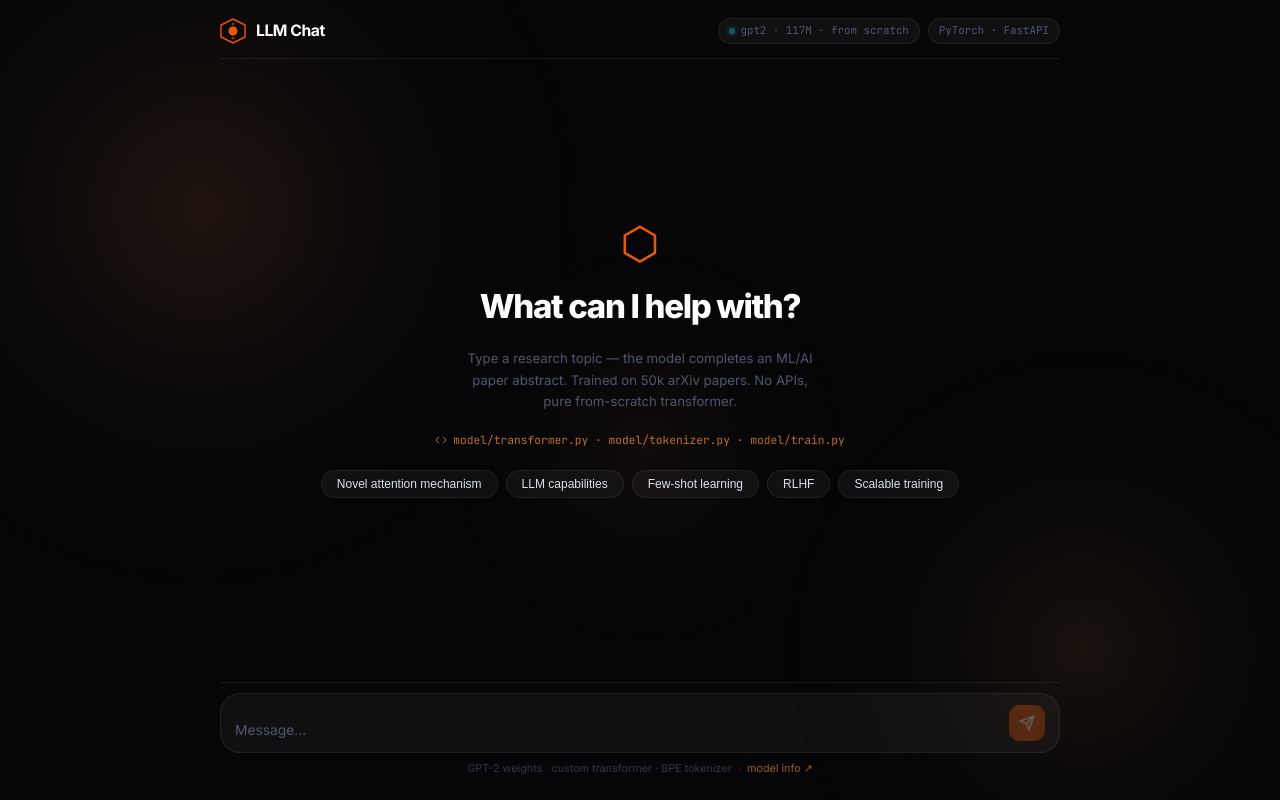
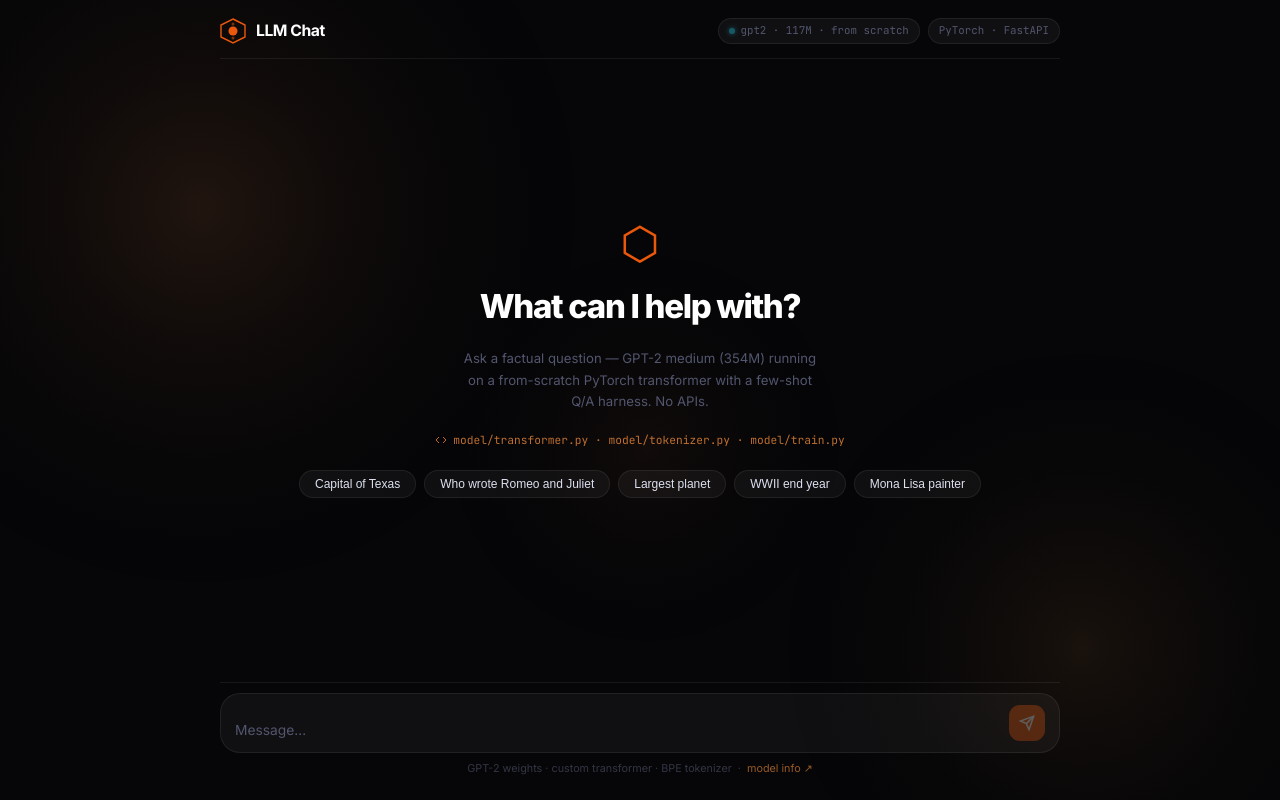
Before and after one commit to Ofunrein/llm-chat, a FastAPI app: page / in a window 1280 px wide. Run offline with FastAPI, Linux system fonts and the light colour scheme.

Commit message:
ui: replace arXiv landing copy with QA chips matching deployed gpt2-medium

```diff
--- a/templates/index.html
+++ b/templates/index.html
@@ -108,17 +108,17 @@
     <div class="welcome" id="welcome">
       <div class="welcome-glyph">⬡</div>
       <h1>What can I help with?</h1>
-      <p class="welcome-sub">Type a research topic — the model completes an ML/AI paper abstract. Trained on 50k arXiv papers. No APIs, pure from-scratch transformer.</p>
+      <p class="welcome-sub">Ask a factual question — GPT-2 medium (354M) running on a from-scratch PyTorch transformer with a few-shot Q/A harness. No APIs.</p>
       <span class="stack-tag">
         <svg width="12" height="12" viewBox="0 0 24 24" fill="none" stroke="currentColor" stroke-width="2"><polyline points="16 18 22 12 16 6"/><polyline points="8 6 2 12 8 18"/></svg>
         model/transformer.py · model/tokenizer.py · model/train.py
       </span>
       <div class="chips">
-        <button class="chip" data-p="We propose a novel attention mechanism">Novel attention mechanism</button>
-        <button class="chip" data-p="Large language models have shown remarkable">LLM capabilities</button>
-        <button class="chip" data-p="We present a new approach to few-shot learning">Few-shot learning</button>
-        <button class="chip" data-p="Reinforcement learning from human feedback">RLHF</button>
-        <button class="chip" data-p="We introduce a scalable method for training">Scalable training</button>
+        <button class="chip" data-p="What is the capital of Texas?">Capital of Texas</button>
+        <button class="chip" data-p="Who wrote Romeo and Juliet?">Who wrote Romeo and Juliet</button>
+        <button class="chip" data-p="What is the largest planet in our solar system?">Largest planet</button>
+        <button class="chip" data-p="What year did World War II end?">WWII end year</button>
+        <button class="chip" data-p="Who painted the Mona Lisa?">Mona Lisa painter</button>
       </div>
     </div>
     <div class="messages" id="messages"></div>
```
